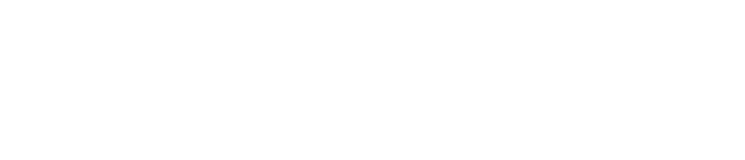
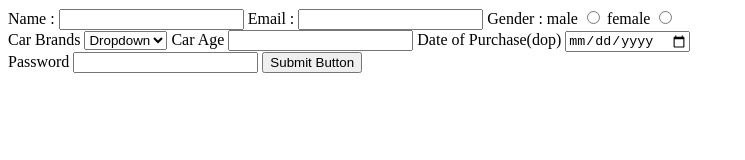
Before and after one commit to acciojob/car-insurance-form-AnujDubey01, a website: page main.html in a window 1280 px wide. Shown: the whole page, without its empty margins (0-745 px from the left). Drawn offline with Linux system fonts and the light colour scheme.

Commit message:
created a submission

```diff
--- a/main.html
+++ b/main.html
@@ -8,6 +8,42 @@
 
 <body>
 	<!-- the entire body must be written by student -->
+
+	<label for= "name">Name : </label>
+	<input type="text" id="name" required>
+
+	<label for= "email">Email : </label>
+	<input type="email" id="email" required>
+
+	Gender :
+	<label for= "male">male </label>
+	<input type="radio" id="male" name=gender required>
+	<label for= "female">female </label>
+	<input type="radio" id="female" name=gender required>
+
+	<br>
+
+	<label for="cars">Car Brands </label>
+	<select id="cars" >
+		<option value=" "Dropdown>Dropdown</option>
+		<option value="BMW">BMW</option>
+		<option value="Audi">Audi</option>
+		<option value="Mercedez">Mercedez</option>
+	</select>
+
+	<label for="carage">Car Age</label>
+	<input type="number" id="carage" required>
+
+	<label for="dop">Date of Purchase(dop)</label>
+	<input type="date" required id="fop">
+
+	<br>
+
+	<label for="password">Password</label>
+	<input type="password" id="password" required>
+
+	<button type="Submit">Submit Button</button>
+
     <script type="text/javascript" src="./script.js">
 </script>
 
```
